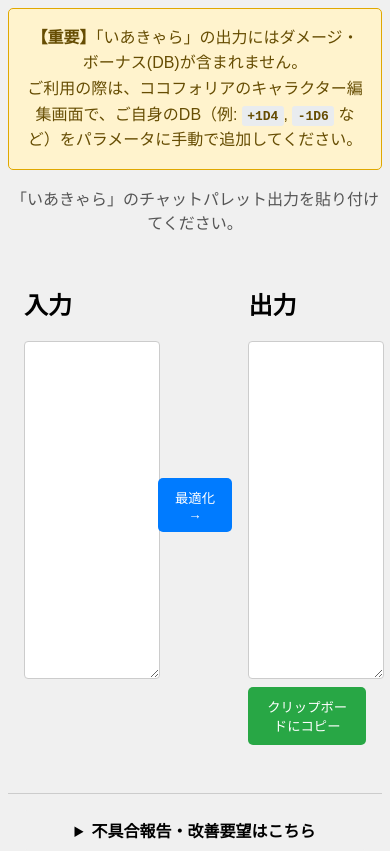
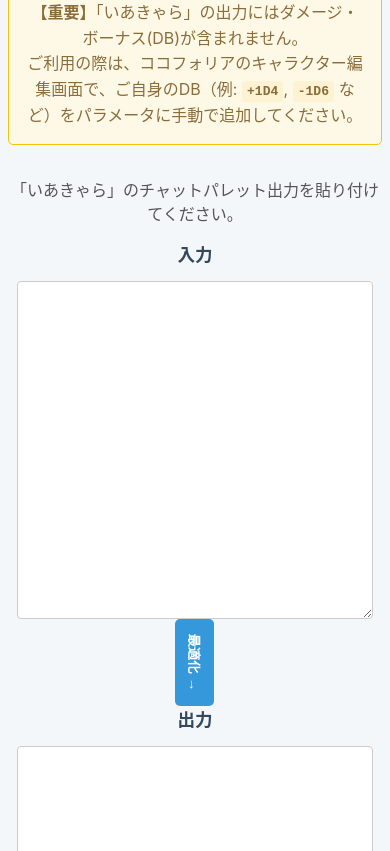
Before and after one commit to kujiraaaaa/coc-palette-optimizer, a website built with Vite: page index.html in a window 390 px wide. Shown: the part 127-978 px from the top of the page. Built offline with nearby package versions, Linux system fonts and the light colour scheme.

Commit message:
レスポンシブ対応

```diff
--- a/src/style.css
+++ b/src/style.css
@@ -1,66 +1,121 @@
+/* 基本的なスタイルリセットと設定 */
 body {
-  font-family: sans-serif;
-  background-color: #f0f0f0;
+  font-family: -apple-system, BlinkMacSystemFont, "Segoe UI", Roboto, "Hiragino Sans", "Noto Sans CJK JP", "Yu Gothic", Meiryo, sans-serif;
+  background-color: #f4f7f9;
+  color: #333;
+  margin: 0;
+  padding: 1rem;
+  box-sizing: border-box;
 }
-h1 { text-align: center; }
-p { text-align: center; color: #555; }
+
+/* 各セクションの最大幅と中央寄せ */
+h1, .notice, .container, .feedback-section {
+  max-width: 1200px;
+  margin-left: auto;
+  margin-right: auto;
+}
+
+/* 見出し */
+h1 {
+  text-align: center;
+  color: #2c3e50;
+}
+
+/* 説明文 */
+p {
+  text-align: center;
+  color: #555;
+}
+
+/* メインのコンテナ（入力と出力エリア） */
 .container {
   display: flex;
   justify-content: center;
   gap: 1rem;
-  padding: 1rem;
+  padding: 1rem 0;
 }
+
+/* テキストエリアのセクション */
 .editor {
   display: flex;
   flex-direction: column;
-  width: 40%;
+  width: 45%;
+  min-width: 280px;
 }
+
+.editor h2 {
+  font-size: 1.1rem;
+  margin-top: 0;
+  text-align: center;
+  color: #34495e;
+}
+
+/* テキストエリア */
 textarea {
   width: 100%;
+  box-sizing: border-box; /* paddingを含めて幅を計算 */
   font-size: 14px;
   border: 1px solid #ccc;
   border-radius: 4px;
   padding: 8px;
+  resize: vertical; /* 縦方向のみリサイズ可能に */
 }
+
+/* 真ん中のアクションボタン */
 .actions {
   display: flex;
   align-items: center;
 }
+
 button {
   padding: 10px 15px;
   border-radius: 5px;
   border: none;
-  background-color: #007bff;
+  background-color: #3498db;
   color: white;
   cursor: pointer;
+  font-weight: bold;
+  transition: background-color 0.2s ease, transform 0.2s ease;
 }
+
+button:hover {
+  background-color: #2980b9;
+}
+
+/* コピーボタン */
 #copy-button {
   margin-top: 0.5rem;
-  background-color: #28a745;
+  width: 100%;
+  background-color: #2ecc71;
 }
+#copy-button:hover {
+  background-color: #27ae60;
+}
+
+/* 注意書きセクション */
 .notice {
-  max-width: 800px;
-  margin: 1rem auto;
+  margin-bottom: 2rem;
   padding: 1rem;
-  border: 1px solid #e0a800;
-  background-color: #fff3cd;
-  color: #664d03;
+  border: 1px solid #f1c40f;
+  background-color: #fef9e7;
+  color: #8a6d3b;
   border-radius: 5px;
   text-align: center;
   line-height: 1.6;
 }
 
 .notice code {
-  background-color: #e9ecef;
+  background-color: #fdf2d1;
   padding: 0.2em 0.4em;
   border-radius: 3px;
   font-weight: bold;
 }
 
+/* フィードバックセクション */
 .feedback-section {
   max-width: 600px;
-  margin: 2rem auto;
-  padding: 1rem;
+  margin-top: 2rem;
+  padding-top: 2rem;
   border-top: 1px solid #ccc;
 }
 
@@ -69,12 +124,14 @@ button {
   font-weight: bold;
   padding: 0.5rem;
   border-radius: 4px;
-  background-color: #f0f0f0;
+  background-color: #e0e0e0;
   text-align: center;
+  transition: background-color 0.2s ease;
 }
 
+.feedback-section summary:hover,
 .feedback-section details[open] summary {
-  background-color: #e0e0e0;
+  background-color: #d0d0d0;
 }
 
 #feedback-form {
@@ -104,18 +161,46 @@ button {
 
 #feedback-submit-button {
   padding: 0.75rem;
-  background-color: #007bff;
-  color: white;
-  border: none;
-  border-radius: 4px;
-  cursor: pointer;
-  font-size: 1rem;
+  background-color: #3498db;
 }
 
 #feedback-submit-button:hover {
-  background-color: #0056b3;
+  background-color: #2980b9;
 }
 #feedback-submit-button:disabled {
-  background-color: #ccc;
+  background-color: #bdc3c7;
   cursor: not-allowed;
 }
+
+
+/* ---------------------------------------------- */
+/* === レスポンシブ対応 (画面幅が768px以下のときに適用) === */
+/* ---------------------------------------------- */
+@media (max-width: 768px) {
+  body {
+    padding: 0.5rem;
+  }
+
+  h1 {
+    font-size: 1.5rem; /* スマホ用に少しフォントサイズを調整 */
+  }
+
+  .container {
+    /* 横並びを縦並びに変更 */
+    flex-direction: column;
+    align-items: center; /* 中央に寄せる */
+    padding: 0;
+    gap: 0;
+  }
+
+  .editor {
+    /* 幅を画面いっぱいに広げる */
+    width: 95%;
+  }
+
+  .actions button {
+    /* 矢印を90度回転させて「↓」に見せる */
+    transform: rotate(90deg);
+    margin: 1.5rem 0; /* 上下の余白をしっかり取る */
+  }
+}
```
